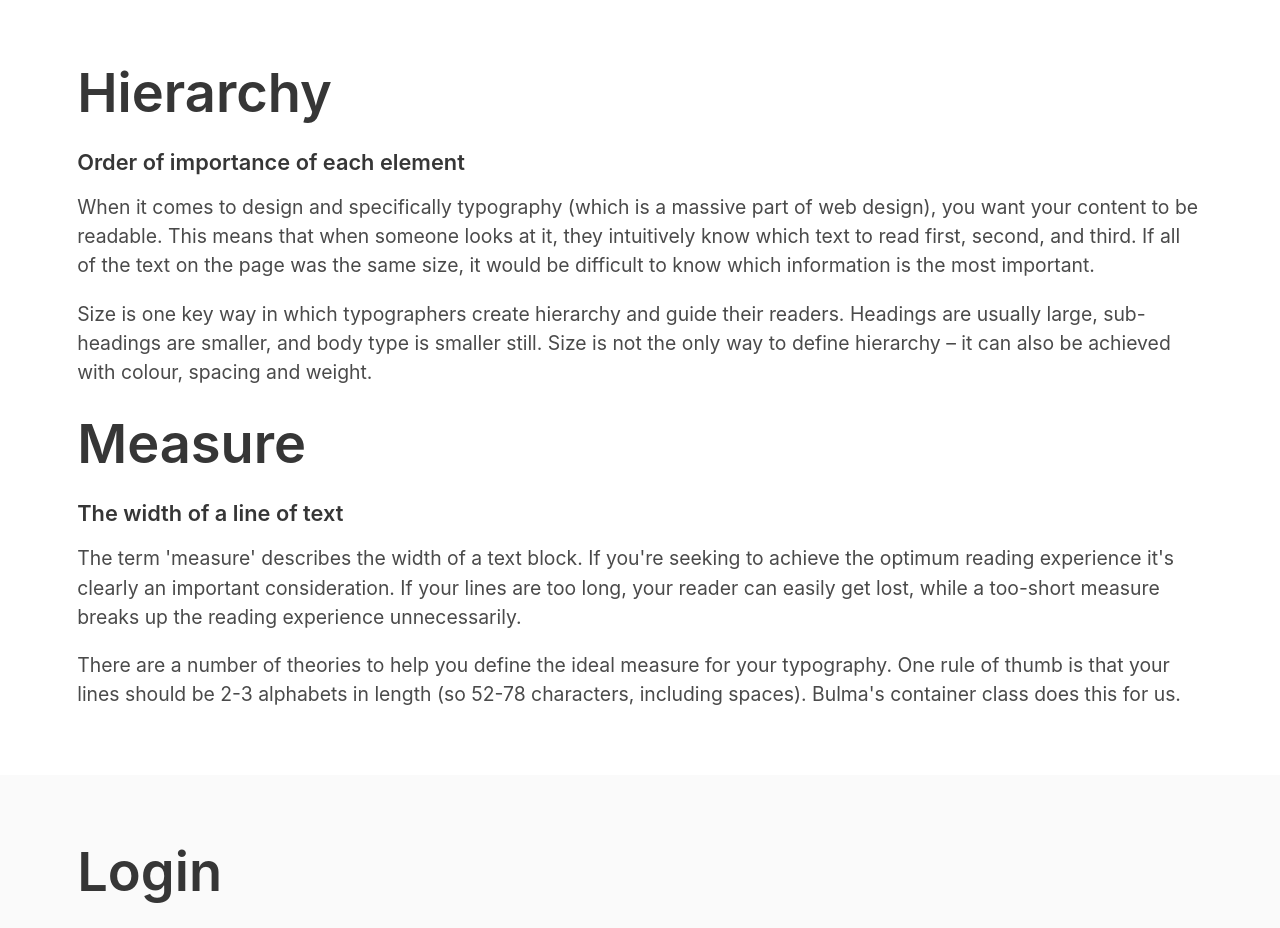
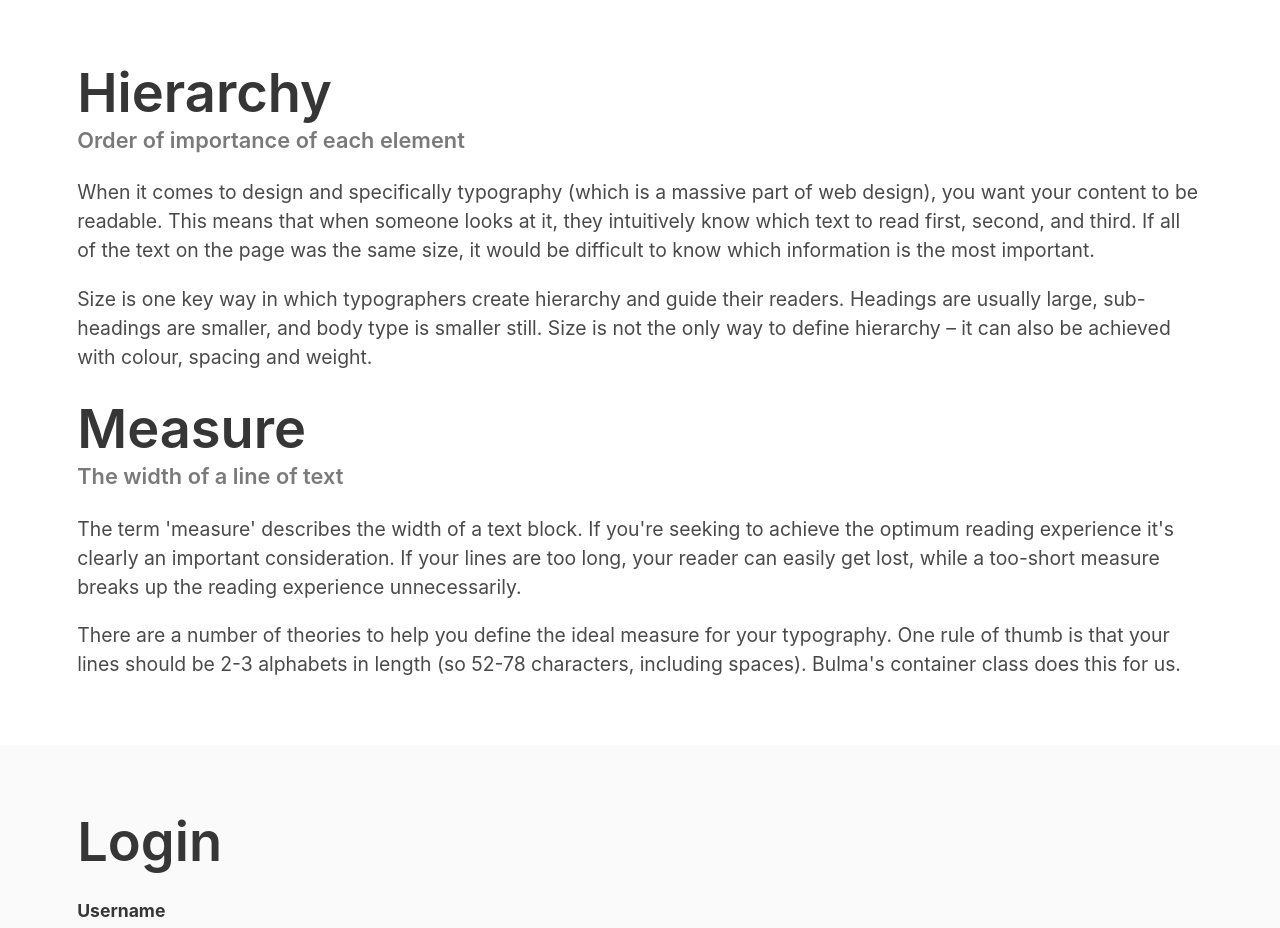
Before and after one commit to jdmar3-comp426/a02-hmhass, a website: page index.html in a window 1280 px wide. Shown: the part 2980-3908 px from the top of the page. Drawn offline with nearby package versions, Linux system fonts and the light colour scheme; a web font is replaced by a local one.

Commit message:
subtitles

```diff
--- a/index.html
+++ b/index.html
@@ -121,7 +121,7 @@
             <div class="">
                 <div class="column">
                     <h1 class="title">Hierarchy</h1>
-                    <h5 class="">Order of importance of each element</h5>
+                    <h5 class="subtitle has-text-grey">Order of importance of each element</h5>
                     <p>
 		    	When it comes to design and specifically typography (which is a massive part of web design), you want your content to be readable.
 			This means that when someone looks at it, they intuitively know which text to read first, second, and third.
@@ -135,7 +135,7 @@
                 </div>
                 <div class="column">
                     <h1 class="title">Measure</h1>
-                    <h5 class="">The width of a line of text</h5>
+                    <h5 class="subtitle has-text-grey">The width of a line of text</h5>
                     <p>
 		    	The term 'measure' describes the width of a text block.
 		    	If you're seeking to achieve the optimum reading experience it's clearly an important consideration.
```
